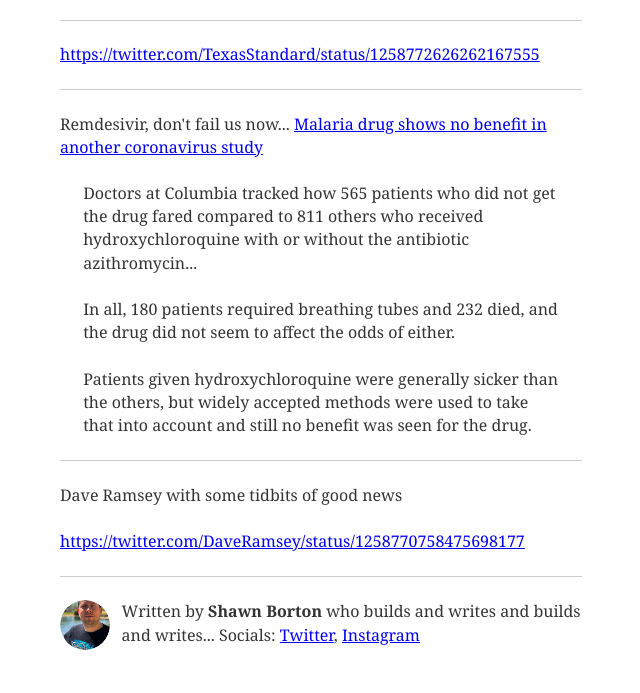
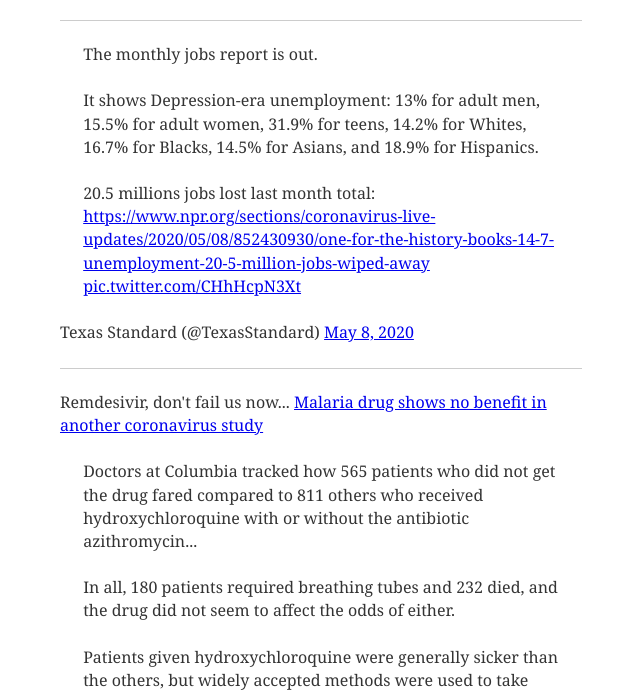
Before and after one commit to quakerpunk/gatsby-blog, a Gatsby site: page /covid-chronicles/may-8/ in a window 1280 px wide. Shown: the part 259-952 px from the top of the page, without its empty margins (319-959 px from the left). Built offline with nearby package versions, Linux system fonts and the light colour scheme; Gatsby itself is replaced by a stand-in of ours; some packages are replaced by stand-ins of ours; what typography-theme-parnassus would draw is missing.

Commit message:
Tweets for May 8

```diff
--- a/content/blog/covid-chronicles/may-8.md
+++ b/content/blog/covid-chronicles/may-8.md
@@ -10,7 +10,13 @@ description: "The Covid Chronicles for May 8"
 
 ---
 
-<https://twitter.com/TexasStandard/status/1258772626262167555>
+> The monthly jobs report is out.
+>
+> It shows Depression-era unemployment: 13% for adult men, 15.5% for adult women, 31.9% for teens, 14.2% for Whites, 16.7% for Blacks, 14.5% for Asians, and 18.9% for Hispanics.
+>
+> 20.5 millions jobs lost last month total:  https://www.npr.org/sections/coronavirus-live-updates/2020/05/08/852430930/one-for-the-history-books-14-7-unemployment-20-5-million-jobs-wiped-away [pic.twitter.com/CHhHcpN3Xt](https://t.co/CHhHcpN3Xt)
+
+Texas Standard (@TexasStandard) [May 8, 2020](https://twitter.com/TexasStandard/status/1258772626262167555)
 
 ---
 
@@ -26,4 +32,6 @@ Remdesivir, don't fail us now... [Malaria drug shows no benefit in another coron
 
 Dave Ramsey with some tidbits of good news
 
-<https://twitter.com/DaveRamsey/status/1258770758475698177>
+> Keep on looking for the GOOD NEWS. [pic.twitter.com/NIRG8XqgIw](https://t.co/NIRG8XqgIw)
+
+ Dave Ramsey (@DaveRamsey) [May 8, 2020](https://twitter.com/DaveRamsey/status/1258770758475698177)
```
